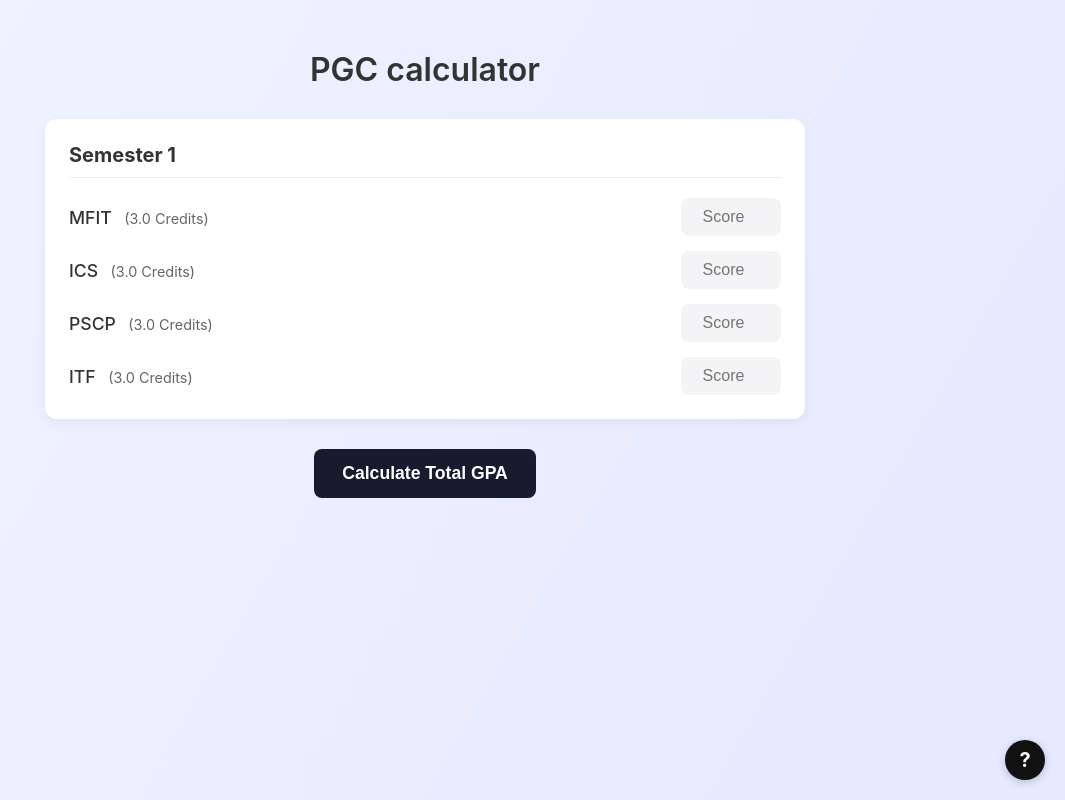
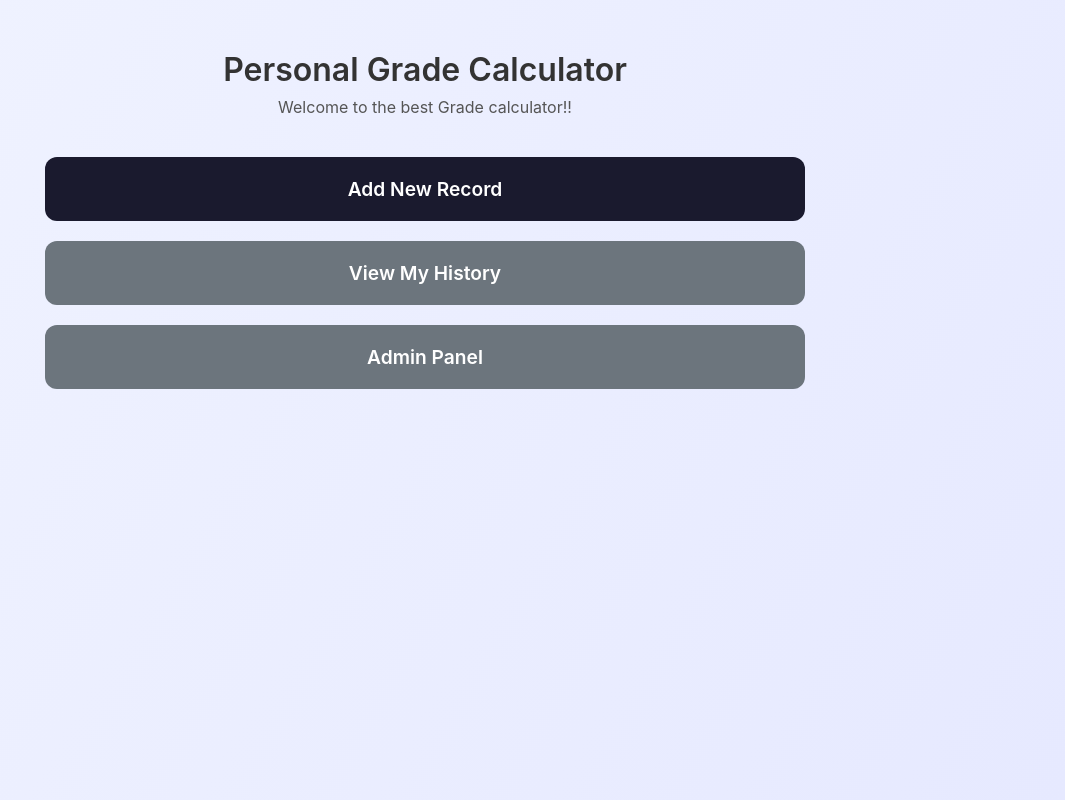
Before and after one commit to BankTQMA/PGC, a Django app: page / in a window 1280 px wide. Shown: the whole page, without its empty margins (215-1280 px from the left). Run offline with Django 5.2, Linux system fonts and the light colour scheme.

Commit message:
Recreate page structure.
For the front-end, add record.html to calculate and save the record page, and change index.html to the main page.
For the back-end, fix some errors and add new code to use with the front-end.

```diff
--- a/Back-End/gradecalc/admin.py
+++ b/Back-End/gradecalc/admin.py
@@ -8,3 +8,6 @@ from .models import GradeResult
 class GradeResultAdmin(admin.ModelAdmin):
     list_display = ("id", "total_gpa", "grade_letter", "created_at")
     ordering = ("-created_at",)
+    admin.site.site_header = "PGC Login"
+    admin.site.site_title = "PGC Login"
+    admin.site.site_title = "PGC Login"
--- a/Back-End/gradecalc/models.py
+++ b/Back-End/gradecalc/models.py
@@ -11,6 +11,9 @@ class GradeResult(models.Model):
     gpa4 = models.FloatField(default=0.0)
     created_at = models.DateTimeField(auto_now_add=True)
 
+    semester = models.CharField(max_length=10, default="1")
+    year = models.IntegerField(default=2025)
+
     def __str__(self):
         return f"GPA {self.total_gpa:.2f} ({self.grade_letter})"
 
--- a/Back-End/gradecalc/views.py
+++ b/Back-End/gradecalc/views.py
@@ -7,11 +7,14 @@ from .serializers import CalculateSerializer, WhatIfSerializer, GradeResultSeria
 from django.shortcuts import render
 import os
 from django.conf import settings
+from django.shortcuts import render
 
 
 def index_view(request):
     return render(request, "index.html")
 
+def record_view(request):
+    return render(request, "record.html")
 
 def score_to_grade(score):
     if score >= 80:
@@ -50,18 +53,14 @@ def calculate_grade_post(request):
     serializer = CalculateSerializer(data=request.data)
     if serializer.is_valid():
         subjects = serializer.validated_data["subjects"]
+        semester_data = serializer.validated_data["semester"]
+        year_data = serializer.validated_data["year"]
+
         total_weighted = 0
         total_credits = 0
 
         for subject in subjects:
-            components = subject["components"]
-
-            # รวมคะแนน
-            weighted_score = sum(
-                comp["score"] * (comp["weight"] / 100) for comp in components
-            )
-
-            total_weighted += weighted_score * subject["credit"]
+            total_weighted += subject["score"] * subject["credit"]
             total_credits += subject["credit"]
 
         # คำนวณ GPA
@@ -75,6 +74,8 @@ def calculate_grade_post(request):
             total_gpa=avg,
             gpa4=gpa4,
             grade_letter=letter,
+            semester=semester_data,
+            year=year_data
         )
 
         # สร้าง SubjectRecord สำหรับแต่ละวิชา
@@ -83,10 +84,7 @@ def calculate_grade_post(request):
                 SubjectRecord(
                     result=result,
                     name=subject["name"],
-                    score=sum(
-                        comp["score"] * (comp["weight"] / 100)
-                        for comp in subject["components"]
-                    ),
+                    score=subject["score"],
                     credit=subject["credit"],
                 )
                 for subject in subjects
--- a/Back-End/pgc_backend/urls.py
+++ b/Back-End/pgc_backend/urls.py
@@ -22,6 +22,7 @@ from rest_framework.authtoken.views import obtain_auth_token
 
 urlpatterns = [
     path("", gradecalc_views.index_view, name="index"),
+    path("record/", gradecalc_views.record_view, name="record_page"),
     path("admin/", admin.site.urls),
     path("api/", include("gradecalc.urls")),
     path("api/login/", obtain_auth_token, name="api_login"),
--- a/Front-End/index.html
+++ b/Front-End/index.html
@@ -4,75 +4,59 @@
 <head>
     <meta charset="UTF-8">
     <meta name="viewport" content="width=device-width, initial-scale=1.0">
-    <title>PGC</title>
+    <title>PGC - Home</title>
     <link rel="stylesheet" href="{% static 'css/style.css' %}">
+    <style>
+        .home-menu {
+            display: flex;
+            flex-direction: column;
+            gap: 20px;
+            margin-top: 40px;
+        }
+        .menu-button {
+            padding: 20px;
+            font-size: 1.2rem;
+            font-weight: 600;
+            text-align: center;
+            text-decoration: none;
+            color: white;
+            background: #1a1a2e;
+            border-radius: 12px;
+            transition: background 0.2s;
+        }
+        .menu-button:hover {
+            background: #333;
+        }
+        .menu-button-secondary {
+            background: #6c757d;
+        }
+        .menu-button-secondary:hover {
+            background: #5a6268;
+        }
+    </style>
 </head>
 <body>
-
     <div class="container">
         <header>
-            <h1>PGC calculator</h1>
+            <h1>Personal Grade Calculator</h1>
+            <p>Welcome to the best Grade calculator!!</p>
         </header>
 
         <main class="main-content">
+            <div class="home-menu">
+                <a href="{% url 'record_page' %}" class="menu-button">
+                    Add New Record
+                </a>
 
-            {% csrf_token %}
+                <a href="{% url 'my_history' %}" class="menu-button menu-button-secondary">
+                    View My History
+                </a>
 
-            <section class="card semester-card">
-                <h2>Semester 1</h2>
-                <div class="subject-list">
-
-                    <div class="subject-row" data-name="Calculus I" data-credit="3.0">
-                        <div class="subject-info">
-                            <strong>MFIT</strong>
-                            <span>(3.0 Credits)</span>
-                        </div>
-                        <div class="subject-score">
-                            <input type="number" class="score-input" min="0" max="100" placeholder="Score">
-                        </div>
-                    </div>
-
-                    <div class="subject-row" data-name="Intro to Programming" data-credit="3.0">
-                        <div class="subject-info">
-                            <strong>ICS</strong>
-                            <span>(3.0 Credits)</span>
-                        </div>
-                        <div class="subject-score">
-                            <input type="number" class="score-input" min="0" max="100" placeholder="Score">
-                        </div>
-                    </div>
-
-                    <div class="subject-row" data-name="Intro to Programming" data-credit="3.0">
-                        <div class="subject-info">
-                            <strong>PSCP</strong>
-                            <span>(3.0 Credits)</span>
-                        </div>
-                        <div class="subject-score">
-                            <input type="number" class="score-input" min="0" max="100" placeholder="Score">
-                        </div>
-                    </div>
-
-                    <div class="subject-row" data-name="Intro to Programming" data-credit="3.0">
-                        <div class="subject-info">
-                            <strong>ITF</strong>
-                            <span>(3.0 Credits)</span>
-                        </div>
-                        <div class="subject-score">
-                            <input type="number" class="score-input" min="0" max="100" placeholder="Score">
-                        </div>
-                    </div>
-                </div>
-            </section>
-
-            <div class="result-area">
-                <button id="calculate-gpa-btn" class="btn-primary">Calculate Total GPA</button>
-                <div id="final-gpa"></div>
+                <a href="/admin/" class="menu-button menu-button-secondary">
+                    Admin Panel
+                </a>
             </div>
-
         </main>
     </div>
-
-    <div class="help-icon">?</div>
-    <script src="{% static 'js/app.js' %}"></script>
 </body>
 </html>
--- a/Front-End/static/css/style.css
+++ b/Front-End/static/css/style.css
@@ -12,14 +12,12 @@ body {
     min-height: 100vh;
 }
 
-/* Main page container */
 .container {
     max-width: 800px;
     margin: 0 auto;
     padding: 20px;
 }
 
-/* Header */
 header {
     text-align: center;
     margin: 30px 0;
@@ -40,7 +38,6 @@ header p {
     color: #555;
 }
 
-/* General card styling */
 .card {
     background: #ffffff;
     border-radius: 12px;
@@ -49,7 +46,6 @@ header p {
     margin-bottom: 25px;
 }
 
-/* Semester Card */
 .semester-card h2 {
     font-size: 1.25rem;
     margin-bottom: 20px;
@@ -90,7 +86,6 @@ header p {
     text-align: center;
 }
 
-/* Result and Button Area */
 .result-area {
     text-align: center;
     margin-top: 30px;
@@ -100,7 +95,7 @@ header p {
     padding: 14px 28px;
     border: none;
     border-radius: 8px;
-    background: #1a1a2e; /* Dark blue/black button */
+    background: #1a1a2e;
     color: white;
     font-size: 1.1rem;
     font-weight: 600;
@@ -119,7 +114,6 @@ header p {
     color: #007bff;
 }
 
-/* Help Icon */
 .help-icon {
     position: fixed;
     bottom: 20px;
--- a/Front-End/static/js/app.js
+++ b/Front-End/static/js/app.js
@@ -1,27 +1,62 @@
 // Run code after the page loads
 document.addEventListener("DOMContentLoaded", () => {
 
+    // Year Dropdown
+    const yearSelect = document.getElementById("year-select");
+    const currentYear = new Date().getFullYear();
+    const startYear = 2020;
+    for (let year = currentYear + 1; year >= startYear; year--) {
+        const option = document.createElement("option");
+        option.value = year;
+        option.text = year;
+        if (year === currentYear) {
+            option.selected = true;
+        }
+        yearSelect.appendChild(option);
+    }
+
     const calcGpaBtn = document.getElementById("calculate-gpa-btn");
+    const addSubjectBtn = document.getElementById("add-subject-btn");
+    const subjectListDiv = document.getElementById("dynamic-subject-list");
     const finalGpaDiv = document.getElementById("final-gpa");
     const csrfToken = document.querySelector('[name=csrfmiddlewaretoken]').value;
 
-    // Listen for button click
+    // function to add a new row
+    const addSubjectRow = () => {
+        const row = document.createElement("div");
+        row.className = "subject-row dynamic-row";
+
+        row.innerHTML = `
+            <div class="subject-info" style="flex-grow: 1; display: flex; gap: 10px;">
+                <input type="text" class="subject-name-input" placeholder="Subject Name" style="width: 60%; padding: 10px; border: none; background: #f4f4f7; border-radius: 8px; font-size: 1rem;">
+                <input type="number" class="credit-input" placeholder="Credits" min="0.5" max="6" step="0.5" style="width: 35%; padding: 10px; border: none; background: #f4f4f7; border-radius: 8px; font-size: 1rem; text-align: center;">
+            </div>
+            <div class="subject-score">
+                <input type="number" class="score-input" min="0" max="100" placeholder="Score" style="width: 100px; padding: 10px; border: none; background: #f4f4f7; border-radius: 8px; font-size: 1rem; text-align: center;">
+            </div>
+        `;
+        subjectListDiv.appendChild(row);
+    };
+
+    // Listen for 'Add Subject' button click
+    addSubjectBtn.addEventListener("click", addSubjectRow);
+
+    // Add one row to start with
+    addSubjectRow();
+
     calcGpaBtn.addEventListener("click", async () => {
 
         let subjectsList = [];
 
-        // Find every single ".subject-row" on the page
-        const subjectRows = document.querySelectorAll('.subject-row');
+        // Find every .dynamic-row on the page
+        const subjectRows = document.querySelectorAll('.dynamic-row');
 
-        // Loop over each row
         subjectRows.forEach(row => {
-            const name = row.dataset.name;
-            const credit = parseFloat(row.dataset.credit);
-
-            // Get the user score from the input box
+            const name = row.querySelector('.subject-name-input').value;
+            const credit = parseFloat(row.querySelector('.credit-input').value);
             const score = parseFloat(row.querySelector('.score-input').value);
 
-            if (!isNaN(score)) {
+            if (name && !isNaN(score) && !isNaN(credit) && credit > 0) {
                 subjectsList.push({
                     name: name,
                     score: score,
@@ -30,10 +65,20 @@ document.addEventListener("DOMContentLoaded", () => {
             }
         });
 
+        if (subjectsList.length === 0) {
+            finalGpaDiv.textContent = "Please add at least one valid subject.";
+            finalGpaDiv.style.color = "red";
+            return;
+        }
+
+        const semester = document.getElementById('semester-select').value;
+        const year = parseInt(document.getElementById('year-select').value);
+
         // Send the data to the API
-
         const requestBody = {
-            subjects: subjectsList
+            subjects: subjectsList,
+            semester: semester,
+            year: year
         };
 
         finalGpaDiv.textContent = "Calculating...";
@@ -44,7 +89,7 @@ document.addEventListener("DOMContentLoaded", () => {
                 method: 'POST',
                 headers: {
                     'Content-Type': 'application/json',
-                    'X-CSRFToken': csrfToken // Send the security token
+                    'X-CSRFToken': csrfToken
                 },
                 body: JSON.stringify(requestBody)
             });
@@ -52,11 +97,12 @@ document.addEventListener("DOMContentLoaded", () => {
             const data = await response.json();
 
             if (response.ok) {
-                // Show the result
-                finalGpaDiv.textContent = `Your GPA: ${data.GPA} (Grade: ${data.Grade})`;
+                finalGpaDiv.textContent = `GPA: ${data.GPA_percent} (Grade: ${data.Grade})`;
                 finalGpaDiv.style.color = "#007bff";
             } else {
-                finalGpaDiv.textContent = "Error";
+                let errorMsg = data.detail || "Error";
+                if (data.subjects) errorMsg = "Check subject data.";
+                finalGpaDiv.textContent = `Error: ${errorMsg}`;
                 finalGpaDiv.style.color = "red";
             }
 
```
Also changed, not shown: Back-End/gradecalc/serializers.py (+4 -18 lines), Front-End/record.html (added, +52 -0 lines), Back-End/gradecalc/migrations/0003_graderesult_semester_graderesult_year.py (added).
